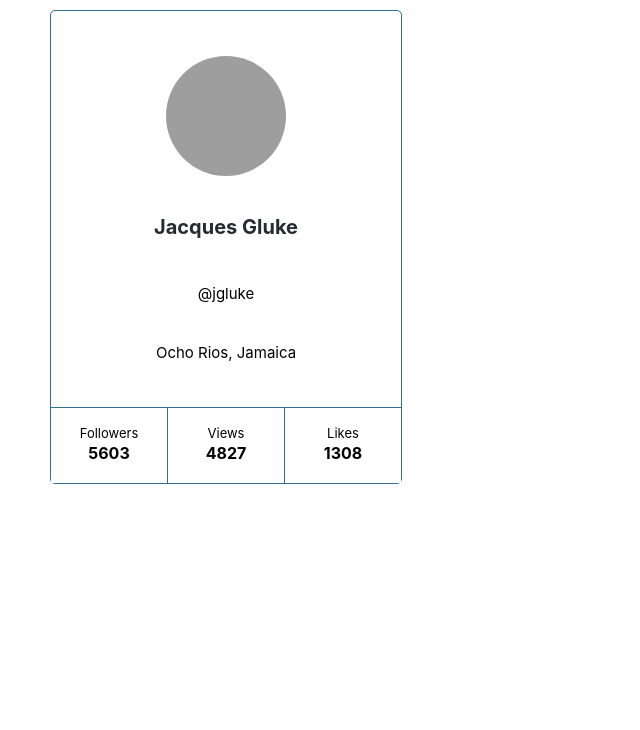
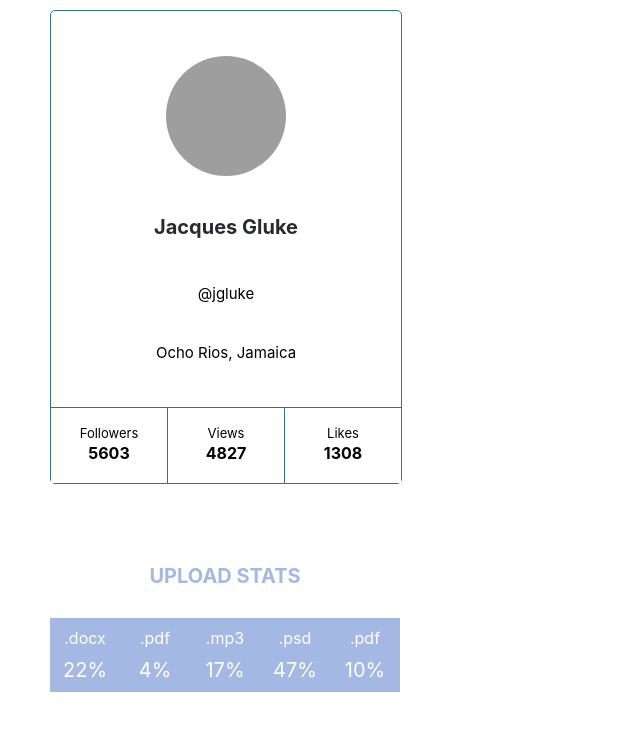
Before and after one commit to lilimafra/goit-react-hw-01-componentss, a React (Create React App) app: page / in a window 1280 px wide. Shown: the top 730 px of the page, without its empty margins (0-640 px from the left). Built offline with nearby package versions, Linux system fonts and the light colour scheme; grey boxes are pictures that could not be loaded.

Commit message:
Statistics_change

```diff
--- a/src/components/App.jsx
+++ b/src/components/App.jsx
@@ -1,5 +1,8 @@
 import { Profile } from './Profile/Profile';
 import user from './json/user.json';
+
+import { Statistics } from './Statistics/Statistics';
+import data from './json/data.json';
 
 export const App = () => {
   return (
@@ -11,6 +14,7 @@ export const App = () => {
         avatar={user.avatar}
         stats={user.stats}
       />
+      <Statistics title="Upload stats" stats={data} />
     </div>
   );
 };
--- /dev/null
+++ b/src/components/Statistics/Statistics.jsx
@@ -0,0 +1,31 @@
+import PropTypes from 'prop-types';
+import styleS from './Statistics.module.css';
+
+export const Statistics = ({ title, stats }) => {
+  return (
+    <section className={styleS.statistics}>
+      {title ? <h2 className={styleS.title}>{title}</h2> : null}
+      <ul className={styleS.statList}>
+        {stats.map(({ id, label, percentage }) => {
+          return (
+            <li className={styleS.item} key={id}>
+              <span className={styleS.label}>{label}</span>
+              <span className={styleS.percentage}>{percentage}%</span>
+            </li>
+          );
+        })}
+      </ul>
+    </section>
+  );
+};
+
+Statistics.propTypes = {
+  title: PropTypes.string,
+  stats: PropTypes.arrayOf(
+    PropTypes.exact({
+      id: PropTypes.string.isRequired,
+      label: PropTypes.string.isRequired,
+      percentage: PropTypes.number.isRequired,
+    })
+  ),
+};
--- /dev/null
+++ b/src/components/Statistics/Statistics.module.css
@@ -0,0 +1,51 @@
+.statistics {
+  display: block;
+  width: 350px;
+  margin-left: 50px;
+  margin-top: 50px;
+  border-radius: 25px;
+}
+
+.title {
+  text-transform: uppercase;
+  font-size: 20px;
+  display: block;
+  background-color: #fff;
+  padding: 30px;
+  text-align: center;
+  color: #a3b9e3;
+  margin: 0;
+}
+
+.statList {
+  display: grid;
+  grid-template-columns: repeat(5, 1fr);
+  grid-auto-rows: minmax(60px, auto);
+  list-style: none;
+  align-items: center;
+  justify-content: center;
+
+  padding: 0;
+  margin: 0;
+  border-radius: 0 0 5px 5px;
+}
+
+.item {
+  display: flex;
+  flex-direction: column;
+  width: 70px;
+  padding: 10px 0px;
+  justify-content: center;
+  align-items: center;
+  gap: 10px;
+  background-color: #a3b9e3;
+}
+
+.label,
+.percentage {
+  color: #fff;
+}
+
+.percentage {
+  font-size: 20px;
+}
```
